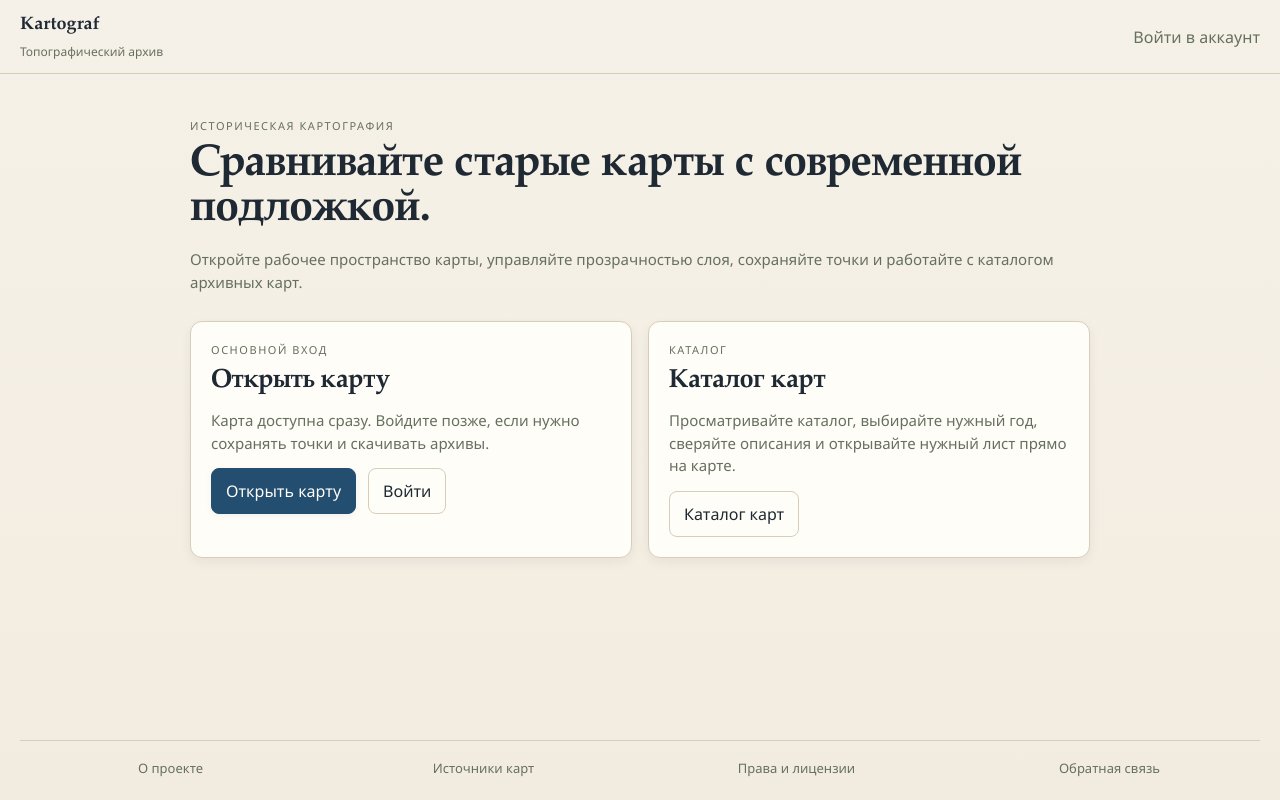
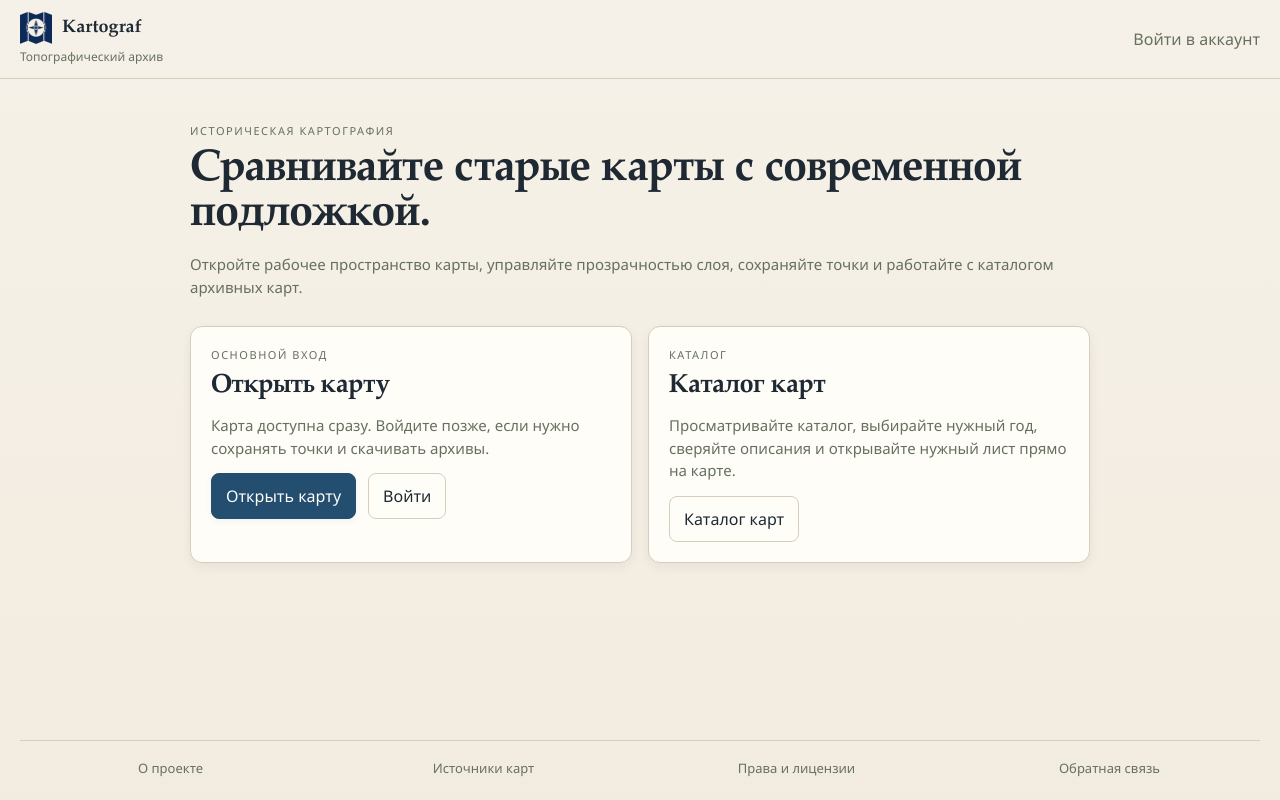
Before and after one commit to sigdown/kartograf-frontend-ts, a React (Vite) app: page / in a window 1280 px wide. Built offline with nearby package versions, Linux system fonts and the light colour scheme; no server answers.

Commit message:
feat: added logo

```diff
--- a/src/components/SiteHeader.tsx
+++ b/src/components/SiteHeader.tsx
@@ -15,7 +15,20 @@ export function SiteHeader({ authSession, isAdmin, onNavigate, onLogout }: SiteH
   return (
     <header className="landing-header">
       <div className="landing-header__brand">
-        <span className="landing-header__logo">{content.appName}</span>
+        <button
+          type="button"
+          className="landing-header__logo-link"
+          onClick={() => onNavigate('home')}
+          aria-label="На главную"
+        >
+          <img
+            className="landing-header__logo-icon"
+            src="/content/logo.png"
+            alt=""
+            aria-hidden="true"
+          />
+          <span className="landing-header__logo">{content.appName}</span>
+        </button>
         <span className="landing-header__note">{content.tagline}</span>
       </div>
       <div className="landing-header__actions">
--- a/src/styles/shared.css
+++ b/src/styles/shared.css
@@ -84,10 +84,20 @@
 }
 
 .landing-header__logo-link {
+  display: inline-flex;
+  align-items: center;
+  gap: 10px;
   border: 0;
   padding: 0;
   background: transparent;
   cursor: pointer;
+}
+
+.landing-header__logo-icon {
+  width: 32px;
+  height: 32px;
+  flex: 0 0 auto;
+  display: block;
 }
 
 .landing-header__note,
```
Also changed, not shown: public/content/logo.png (added), public/logo.png (added).
